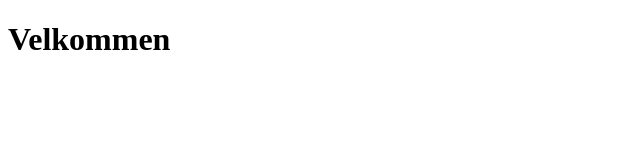
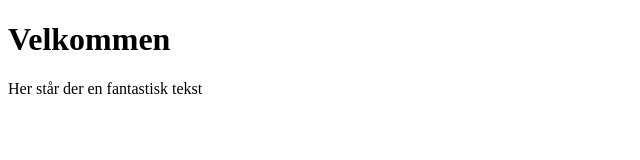
Before and after one commit to tonniung/Portfolio, a plain HTML site: page index.html in a window 1280 px wide. Shown: the whole page, without its empty margins (0-640 px from the left). Drawn offline with Linux system fonts and the light colour scheme.

Commit message:
Update index.html

```diff
--- a/index.html
+++ b/index.html
@@ -7,5 +7,6 @@
 </head>
 <body>
     <h1>Velkommen</h1>
+    <p>Her står der en fantastisk tekst</p>
 </body>
 </html>
```
